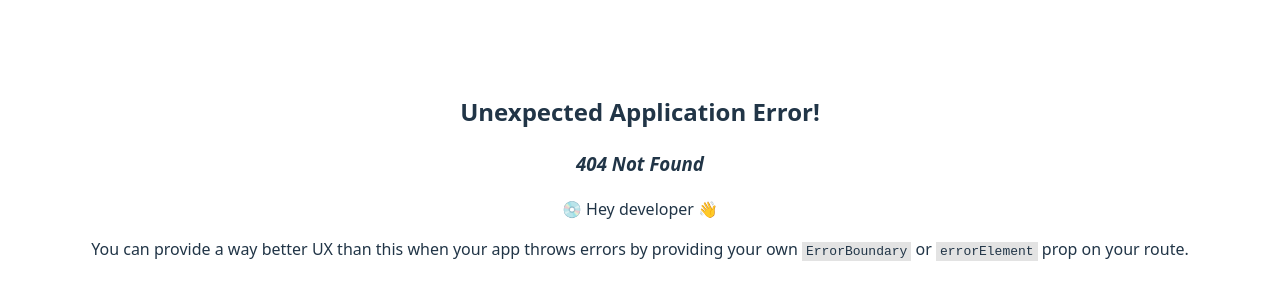
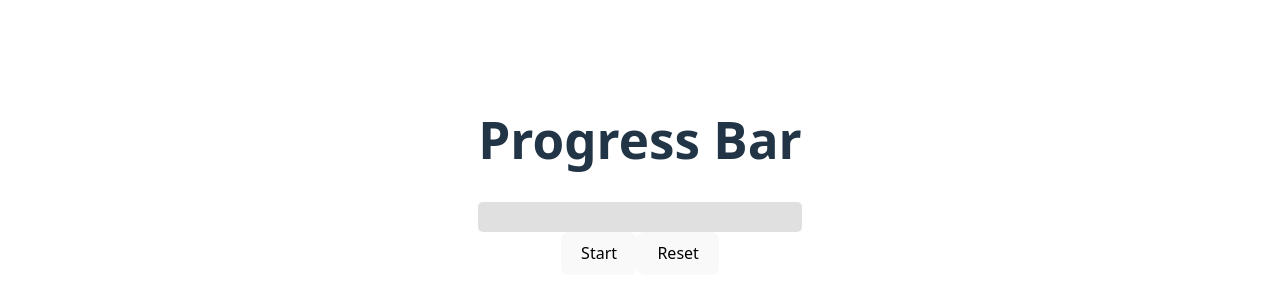
Before and after one commit to behalnihal/frontend-projects, a React (Vite) app: page /progress-bar in a window 1280 px wide. Before the commit this address had no page. Shown: the part 224-524 px from the top of the page. Built offline with nearby package versions, Linux system fonts and the light colour scheme.

Commit message:
feat: add Progress Bar

```diff
--- a/src/App.jsx
+++ b/src/App.jsx
@@ -13,6 +13,9 @@ function App() {
       <button>
         <NavLink to="/throttle">Throttle</NavLink>
       </button>
+      <button>
+        <NavLink to="/progress-bar">Progress Bar</NavLink>
+      </button>
     </div>
   );
 }
--- /dev/null
+++ b/src/components/ProgressBar/ProgressBar.jsx
@@ -0,0 +1,62 @@
+import { useEffect, useState } from "react";
+
+export default function ProgressBar() {
+  const [progress, setProgress] = useState(0);
+  const [isLoading, setIsLoading] = useState(false);
+
+  useEffect(() => {
+    let interval;
+    if (isLoading) {
+      interval = setInterval(() => {
+        setProgress((prev) => {
+          if (prev >= 100) {
+            clearInterval(interval);
+            setIsLoading(false);
+            return 100;
+          }
+          return prev + 10;
+        });
+      }, 500);
+    }
+    return () => clearInterval(interval);
+  }, [isLoading]);
+  return (
+    <div>
+      <h1>Progress Bar</h1>
+      <div>
+        <div
+          style={{
+            width: "100%",
+            backgroundColor: "#e0e0e0",
+            borderRadius: "5px",
+            overflow: "hidden",
+          }}
+        >
+          <div
+            style={{
+              width: `${progress}%`,
+              backgroundColor: "#76c7c0",
+              height: "30px",
+              transition: "width 0.5s ease",
+            }}
+          ></div>
+        </div>
+        <button
+          onClick={() => {
+            setIsLoading(true);
+          }}
+        >
+          Start
+        </button>
+        <button
+          onClick={() => {
+            setIsLoading(false);
+            setProgress(0);
+          }}
+        >
+          Reset
+        </button>
+      </div>
+    </div>
+  );
+}
--- a/src/main.jsx
+++ b/src/main.jsx
@@ -6,6 +6,7 @@ import { createBrowserRouter, RouterProvider } from "react-router";
 import Stopwatch from "./components/Stopwatch/Stopwatch.jsx";
 import PasswordGenerator from "./components/PasswordGenerator/PasswordGenerator.jsx";
 import Throttle from "./components/Throttle/Throttle.jsx";
+import ProgressBar from "./components/ProgressBar/ProgressBar.jsx";
 const router = createBrowserRouter([
   {
     path: "/",
@@ -23,6 +24,10 @@ const router = createBrowserRouter([
     path: "/throttle",
     element: <Throttle />,
   },
+  {
+    path: "/progress-bar",
+    element: <ProgressBar />,
+  },
 ]);
 
 createRoot(document.getElementById("root")).render(
```
